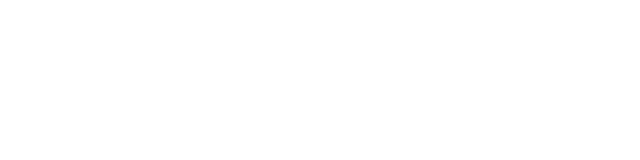
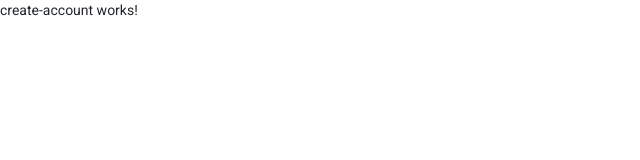
Before and after one commit to RonnyP23/RonnyP23, an Angular app in the folder brfake/: page /createAccount in a window 1280 px wide. Before the commit this address led to /. Shown: the top 160 px of the page, without its empty margins (0-640 px from the left). Built offline with nearby package versions, Linux system fonts and the light colour scheme.

Commit message:
implementação de rota
foi implementado a rota para cadastro de novo usuário

```diff
--- a/brfake/src/app/app-routing.module.ts
+++ b/brfake/src/app/app-routing.module.ts
@@ -5,6 +5,7 @@
 import { ProductCreateComponent } from './layout/product-create/product-create.component';
 import { AuthenticationComponent } from './layout/authentication/authentication.component';
 import { AuthGuard } from './account/shared/auth.guard';
+import { CreateAccountComponent } from './layout/create-account/create-account.component';
 
 
 const routes: Routes = [
@@ -19,7 +20,9 @@
     {path: '', redirectTo: 'Login', pathMatch: 'full'},
     {path: 'Login', component: LoginComponent}
   ]
-  }
+  },
+
+  {path: 'createAccount', component: CreateAccountComponent}
 
 
 ];
--- a/brfake/src/app/app.module.ts
+++ b/brfake/src/app/app.module.ts
@@ -17,7 +17,8 @@
 import { HomeComponent } from './layout/home/home.component';
 import { ProductCreateComponent } from './layout/product-create/product-create.component';
 import { AuthenticationComponent } from './layout/authentication/authentication.component';
-import { HttpClientModule} from '@angular/common/http'
+import { HttpClientModule} from '@angular/common/http';
+import { CreateAccountComponent } from './layout/create-account/create-account.component'
 
 
 
@@ -31,7 +32,8 @@
     LoginComponent,
     HomeComponent,
     ProductCreateComponent,
-    AuthenticationComponent
+    AuthenticationComponent,
+    CreateAccountComponent
   ],
   imports: [
     BrowserModule,
--- a/brfake/src/app/components/template/login/login.component.html
+++ b/brfake/src/app/components/template/login/login.component.html
@@ -28,7 +28,7 @@
                     <button type="submit" mat-button>Login</button>
                 </div>
                 <div class="button">
-                    <button type="submit" mat-button>Cadastrar-se</button>
+                    <button type="submit"routerLink="createAccount" mat-button>Cadastrar-se</button>
                 </div>
             </div>
 
--- /dev/null
+++ b/brfake/src/app/layout/create-account/create-account.component.html
@@ -0,0 +1 @@
+<p>create-account works!</p>
--- /dev/null
+++ b/brfake/src/app/layout/create-account/create-account.component.ts
@@ -0,0 +1,15 @@
+import { Component, OnInit } from '@angular/core';
+
+@Component({
+  selector: 'app-create-account',
+  templateUrl: './create-account.component.html',
+  styleUrls: ['./create-account.component.css']
+})
+export class CreateAccountComponent implements OnInit {
+
+  constructor() { }
+
+  ngOnInit(): void {
+  }
+
+}
```
Also changed, not shown: brfake/src/app/layout/create-account/create-account.component.css (added).
